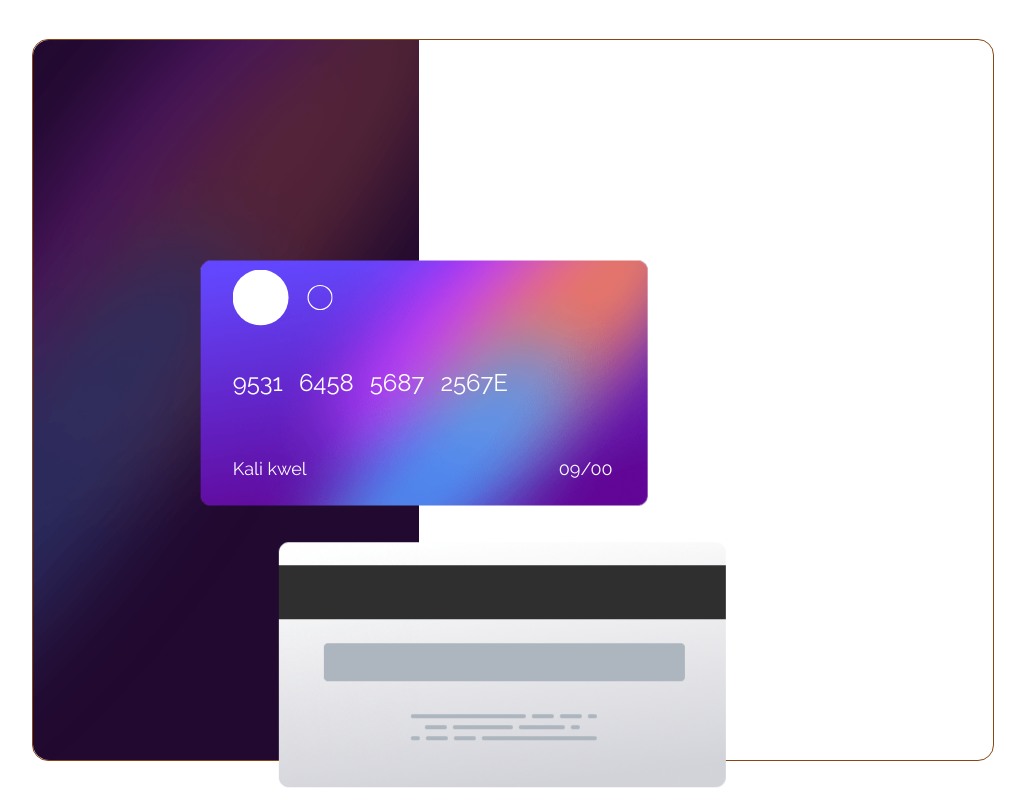
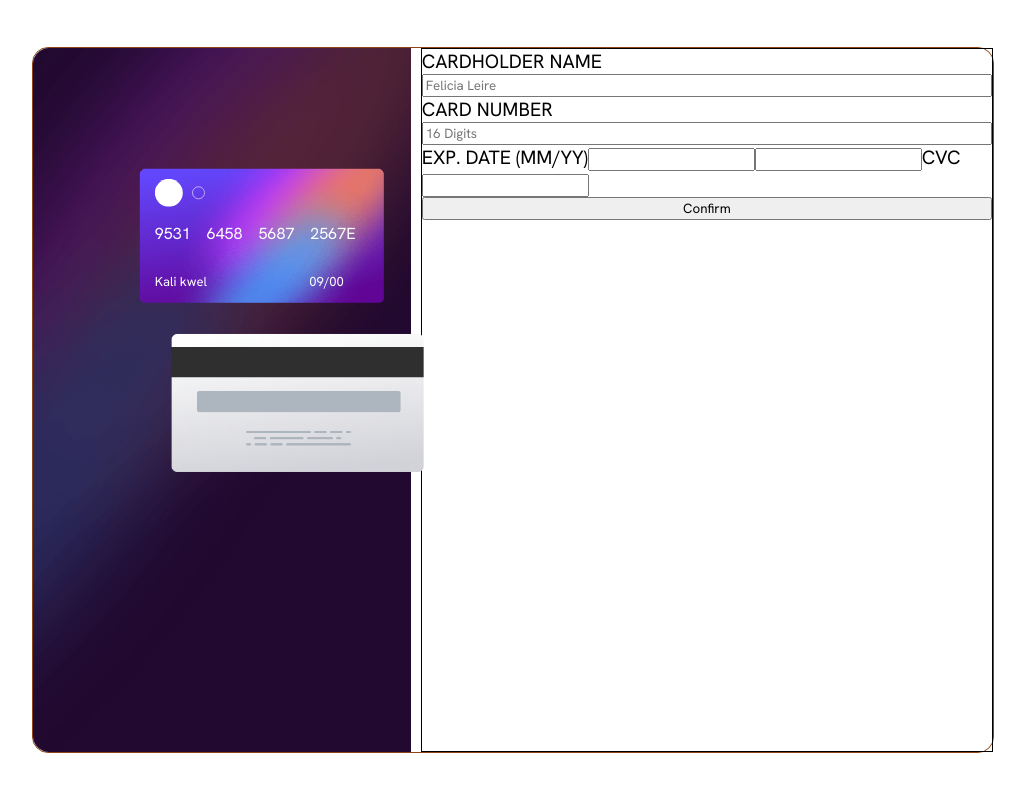
Before and after one commit to TahiryAllaoui/Interactive-Card-Details, a React (Vite) app: page / in a window 1280 px wide. Shown: the whole page, without its empty margins (127-1152 px from the left). Built offline with nearby package versions, Linux system fonts and the light colour scheme.

Commit message:
Major Background update

```diff
--- a/src/components/App.tsx
+++ b/src/components/App.tsx
@@ -1,11 +1,13 @@
 import '../style/App.scss'
 import Background from './Background'
+import Form from './Form'
 
 function App() {
 
   return (
     <div className='app'>
       <Background />
+      <Form />
     </div>
   )
 }
--- /dev/null
+++ b/src/components/Form.tsx
@@ -0,0 +1,25 @@
+import '../style/Form.scss'
+
+const Form = () => {
+
+    return <form>
+        <label htmlFor="card-name">CARDHOLDER NAME</label>
+        <input type="text" name="card-name" id='card-name' placeholder="Felicia Leire" required />
+        <label htmlFor="card-number">CARD NUMBER</label>
+        <input type="text" name="card-number" id='card-number' placeholder="16 Digits" required />
+        <div className="exp-date">
+            <label htmlFor="date">EXP. DATE (MM/YY)
+                <input type="number" name="date" id="month" />
+                <input type="number" name="date" id="year" />
+            </label>
+            <label htmlFor="cvc">
+                CVC
+                <input type="number" name="cvc" id="cvc" />
+            </label>
+        </div>
+        <button>Confirm</button>
+
+    </form>
+};
+
+export default Form;
--- a/src/style/App.scss
+++ b/src/style/App.scss
@@ -11,7 +11,7 @@
 .app {
   margin: 3rem 0;
   width: 75%;
-  height: 90%;
+  height: 88%;
   display: flex;
   border: 1px saddlebrown solid;
   border-radius: 1rem;
--- a/src/style/Background.scss
+++ b/src/style/Background.scss
@@ -6,17 +6,15 @@
 
     .bg-card-front {
         background: url('../assets/images/bg-card-front.png') no-repeat;
-        height: 245px;
-        width: 447px;
-        transform: translate(35%, 90%);
+        background-size: contain;
+        width: 65%;
         display: flex;
         flex-direction: column;
-        align-items: flex-start;
-        justify-content: space-around;
-        padding-left: 2rem;
+        padding: 10px 0 0 15px;
+        transform: translate(40%, 90%);
 
         img {
-            width: 100px;
+            width: 20%;
         }
 
         .digit {
@@ -26,24 +24,24 @@
             width: 100%;
 
             p {
-                font-size: x-large;
                 color: white;
             }
         }
 
         .card-foot {
             display: flex;
-            width: 85%;
+            width: 75%;
             justify-content: space-between;
 
             p {
-                font-size: large;
+                font-size: small;
                 color: white;
             }
         }
     }
 
     .bg-card-back {
-        transform: translate(55%, 105%);
+        width: 65%;
+        transform: translate(55%, 110%);
     }
 }
--- /dev/null
+++ b/src/style/Form.scss
@@ -0,0 +1,6 @@
+form {
+    display: flex;
+    flex-direction: column;
+    border: 1px solid black;
+    font-size: larger;
+}
--- a/src/style/index.css
+++ b/src/style/index.css
@@ -1,6 +1,6 @@
 @font-face {
   font-family: 'Hanken';
-  src: url('../assets/fonts/Raleway-Regular.ttf');
+  src: url('../assets/fonts/HankenGrotesk-VariableFont_wght.ttf');
 }
 
 
```
Also changed, not shown: src/assets/fonts/HankenGrotesk-VariableFont_wght.ttf (added).
